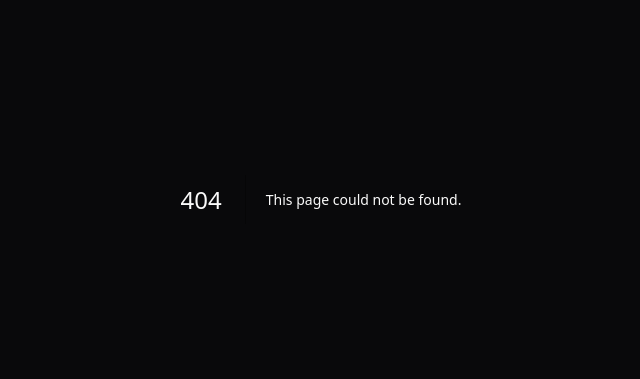
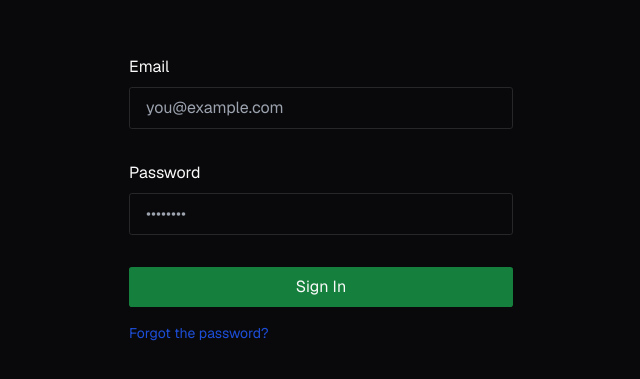
Before and after one commit to Builder-s-League/BuildersLeague-Edition1, a Next.js app: page /hr/login in a window 1280 px wide. Before the commit this address had no page. Shown: the part 201-580 px from the top of the page, without its empty margins (319-959 px from the left). Built offline with nearby package versions, Linux system fonts and the light colour scheme.

Commit message:
feat: Add HR login page component
Co-authored-by: Nicole Okamoto <nicoleokamoto@icloud.com>

```diff
--- /dev/null
+++ b/src/app/hr/login/page.tsx
@@ -0,0 +1,35 @@
+import Link from 'next/link'
+
+export default function HRLoginPage() {
+  return (
+    <div className="flex w-full flex-1 flex-col justify-center gap-2 px-8 sm:max-w-md">
+      <form className="flex w-full flex-1 flex-col justify-center gap-2 text-foreground animate-in">
+        <label className="text-md" htmlFor="email">
+          Email
+        </label>
+        <input
+          className="mb-6 rounded-md border bg-inherit px-4 py-2"
+          name="email"
+          placeholder="you@example.com"
+          required
+        />
+        <label className="text-md" htmlFor="password">
+          Password
+        </label>
+        <input
+          className="mb-6 rounded-md border bg-inherit px-4 py-2"
+          type="password"
+          name="password"
+          placeholder="••••••••"
+          required
+        />
+        <button className="mb-2 rounded-md bg-green-700 px-4 py-2 text-foreground">
+          Sign In
+        </button>
+        <Link href="">
+          <p className="text-sm text-blue-700">Forgot the password?</p>
+        </Link>
+      </form>
+    </div>
+  )
+}
```
